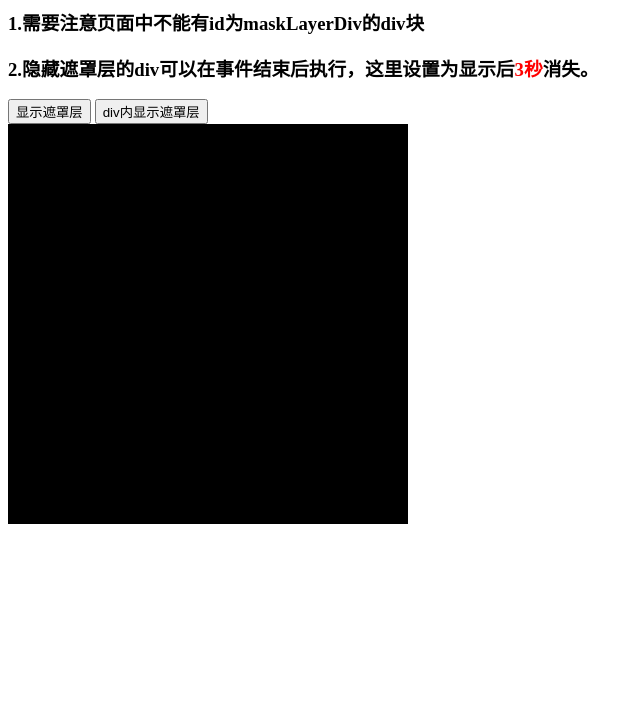
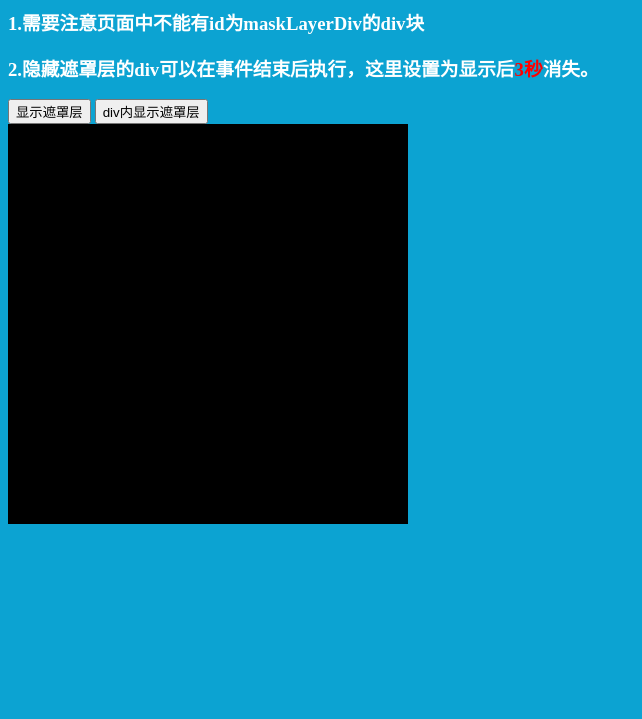
Before and after one commit to zjplovemm/jquery-loading-plugin, a plain HTML site: page loading-plugin-Demo.html in a window 1280 px wide. Shown: the part 81-800 px from the top of the page, without its empty margins (0-642 px from the left). Drawn offline with Linux system fonts and the light colour scheme.

Commit message:
修改展示页面样式
修改展示页面样式

```diff
--- a/loading-plugin-Demo.html
+++ b/loading-plugin-Demo.html
@@ -3,6 +3,12 @@
 <head>
     <meta charset="utf-8">
     <title>jquery加载遮罩层Demo</title>
+	<style>
+		body{
+			background-color:#0ca3d2;
+			color:#fff;
+		}
+	</style>
     <script src="jquery-1.8.3.js"></script>
     <script src="jquery-loading-plugin.js"></script>
     <script>
```
